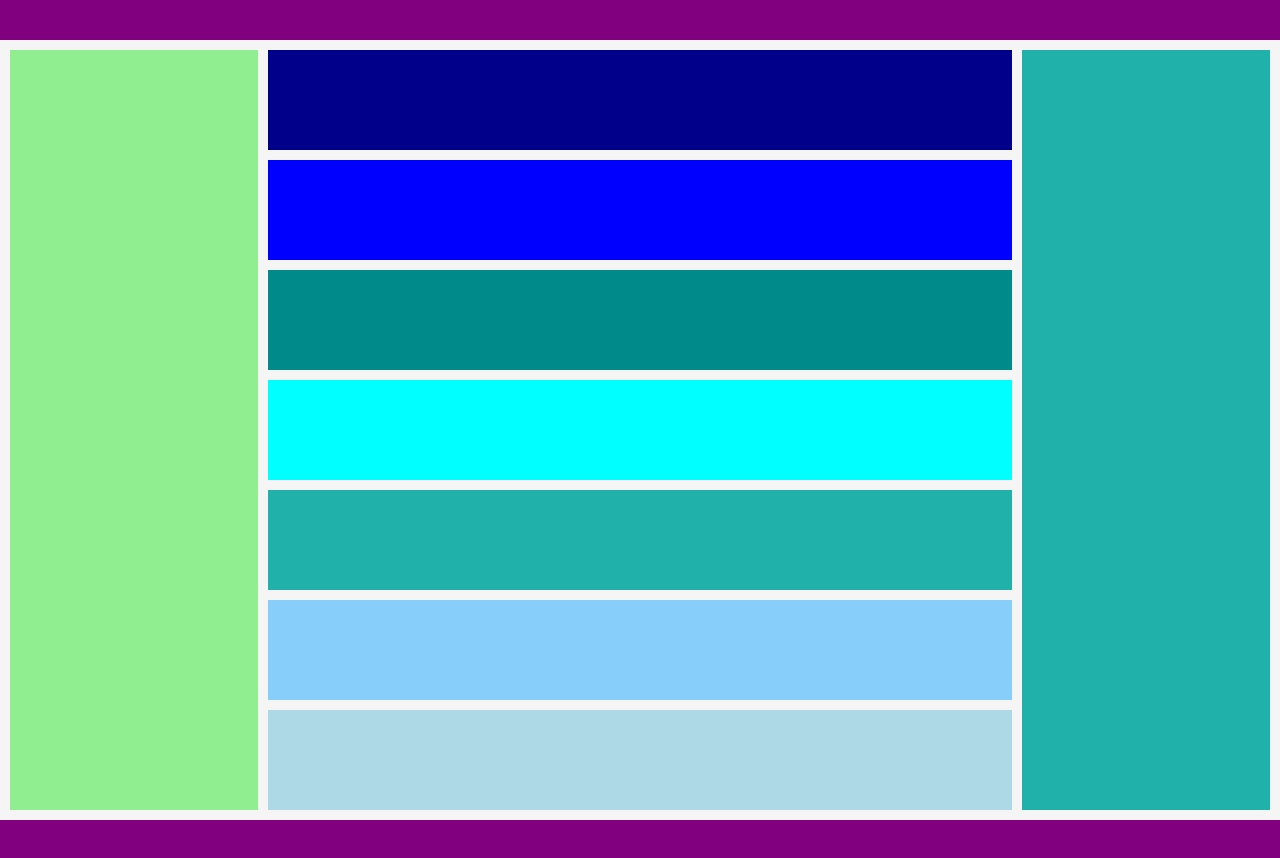
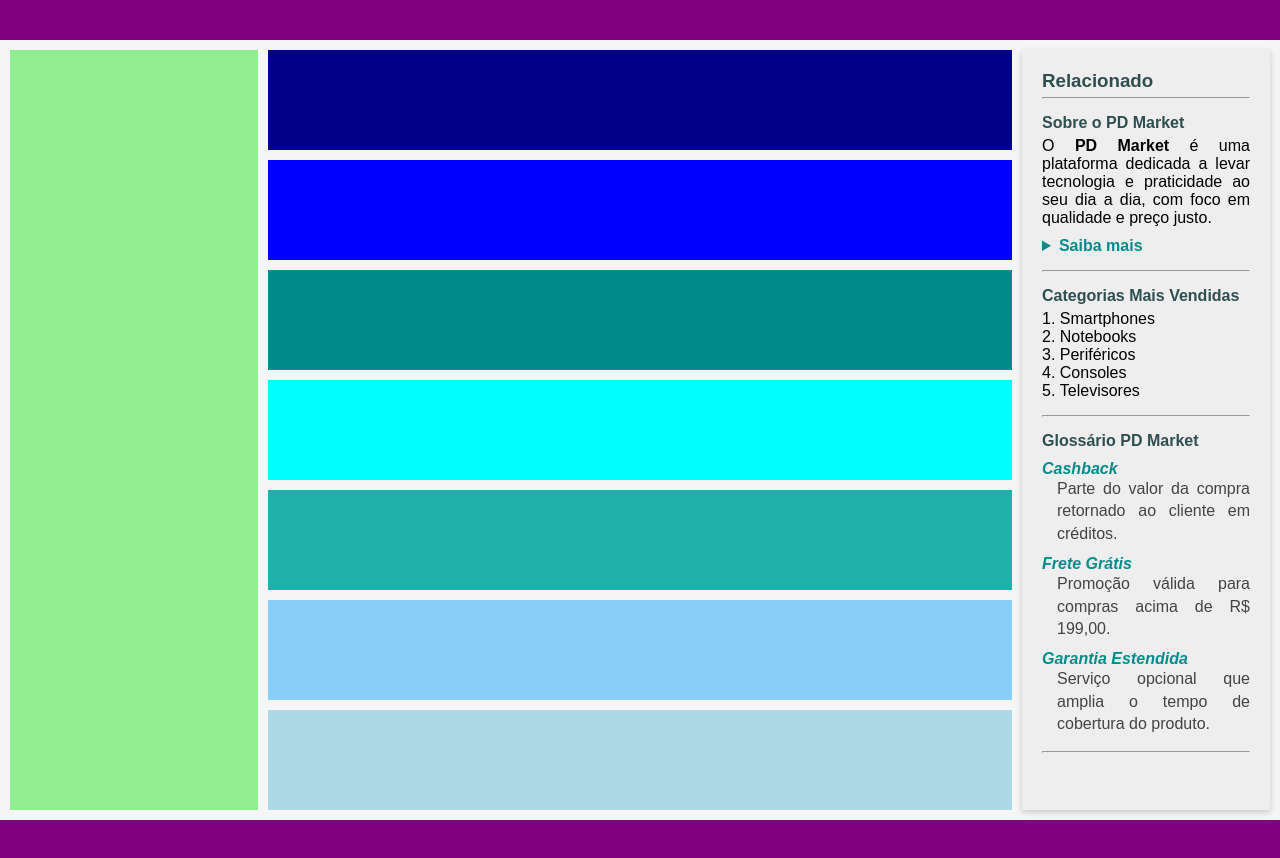
Before and after one commit to rogermarllus/pd-market, a plain HTML site: page index.html in a window 1280 px wide. Drawn offline with Linux system fonts and the light colour scheme.

Commit message:
feat(aside): adiciona a barra lateral que possui o conteúdo extra relacionado à página

```diff
--- a/css/style.css
+++ b/css/style.css
@@ -44,11 +44,64 @@ nav {
 }
 
 aside {
-  background-color: lightseagreen;
+  background-color: #eee;
+  box-shadow: 0 2px 6px rgba(0, 0, 0, 0.2);
   grid-column: 3 / 4;
   grid-row: 1 / 8;
-  padding: 10px;
-  text-align: center;
+  padding: 20px;
+}
+
+aside article {
+  text-align: justify;
+  margin-top: 15px;
+  margin-bottom: 15px;
+}
+
+h3 {
+  color: darkslategray;
+}
+
+hr {
+  margin-top: 5px;
+  margin-bottom: 5px;
+}
+
+h4 {
+  color: darkslategray;
+  margin-bottom: 5px;
+}
+
+ol {
+  list-style-position: inside;
+}
+
+details {
+  margin-top: 10px;
+}
+
+details p {
+  color: #555;
+  margin-top: 5px;
+}
+
+summary {
+  color: darkcyan;
+  font-weight: bold;
+}
+
+dt {
+  font-weight: bold;
+  font-style: italic;
+  color: darkcyan;
+  margin-top: 10px;
+  position: relative;
+}
+
+dd {
+  margin-left: 15px;
+  margin-bottom: 8px;
+  color: #444;
+  line-height: 1.4;
 }
 
 section {
--- a/index.html
+++ b/index.html
@@ -20,7 +20,52 @@
       <section id="monthly-data"></section>
       <section id="contact"></section>
 
-      <aside></aside>
+      <aside>
+        <h3>Relacionado</h3>
+        <hr />
+
+        <article>
+          <h4>Sobre o PD Market</h4>
+          <p>
+            O <strong>PD Market</strong> é uma plataforma dedicada a levar
+            tecnologia e praticidade ao seu dia a dia, com foco em qualidade e
+            preço justo.
+          </p>
+          <details>
+            <summary>Saiba mais</summary>
+            <p>
+              Fundado em 2020, o PD Market se destaca por oferecer promoções
+              exclusivas e suporte personalizado.
+            </p>
+          </details>
+        </article>
+        <hr />
+        <article>
+          <h4>Categorias Mais Vendidas</h4>
+          <ol>
+            <li>Smartphones</li>
+            <li>Notebooks</li>
+            <li>Periféricos</li>
+            <li>Consoles</li>
+            <li>Televisores</li>
+          </ol>
+        </article>
+        <hr />
+        <article>
+          <h4>Glossário PD Market</h4>
+          <dl>
+            <dt>Cashback</dt>
+            <dd>Parte do valor da compra retornado ao cliente em créditos.</dd>
+            <dt>Frete Grátis</dt>
+            <dd>Promoção válida para compras acima de R$ 199,00.</dd>
+            <dt>Garantia Estendida</dt>
+            <dd>
+              Serviço opcional que amplia o tempo de cobertura do produto.
+            </dd>
+          </dl>
+        </article>
+        <hr />
+      </aside>
     </main>
 
     <footer></footer>
```
